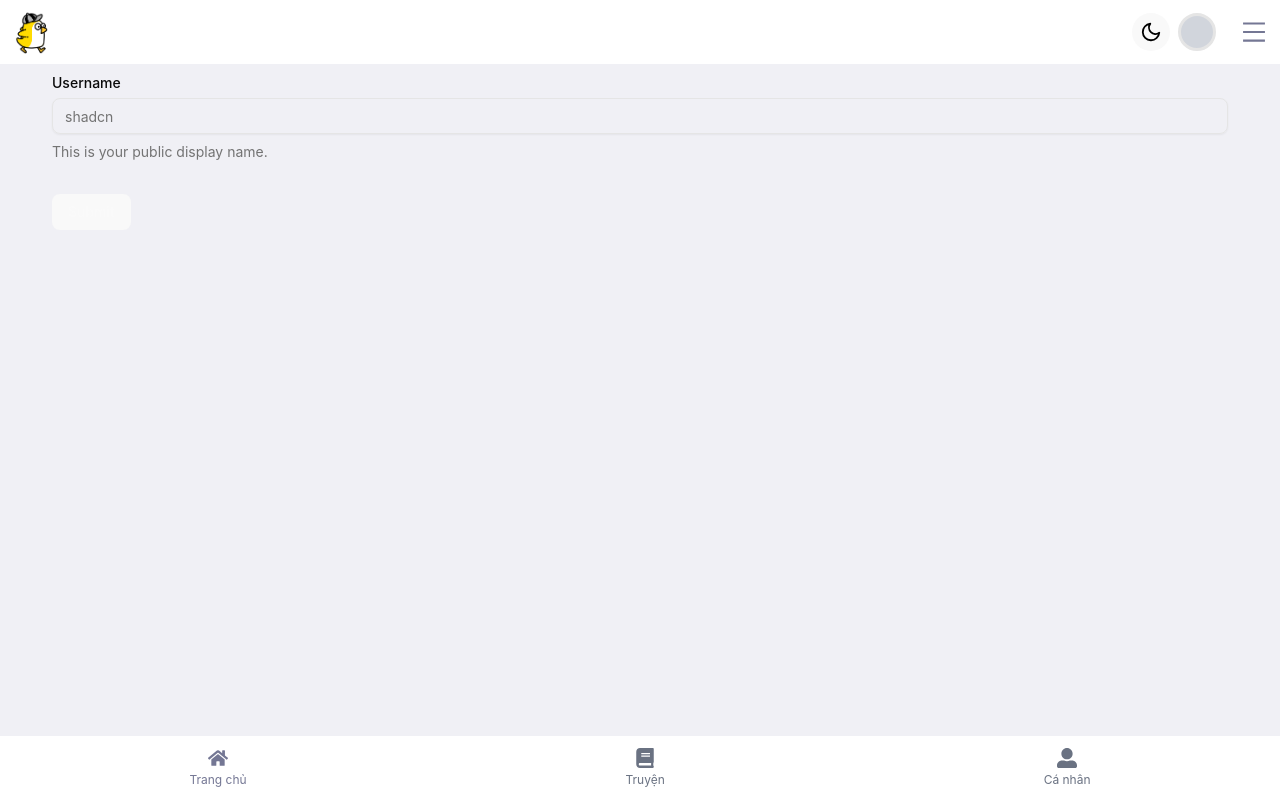
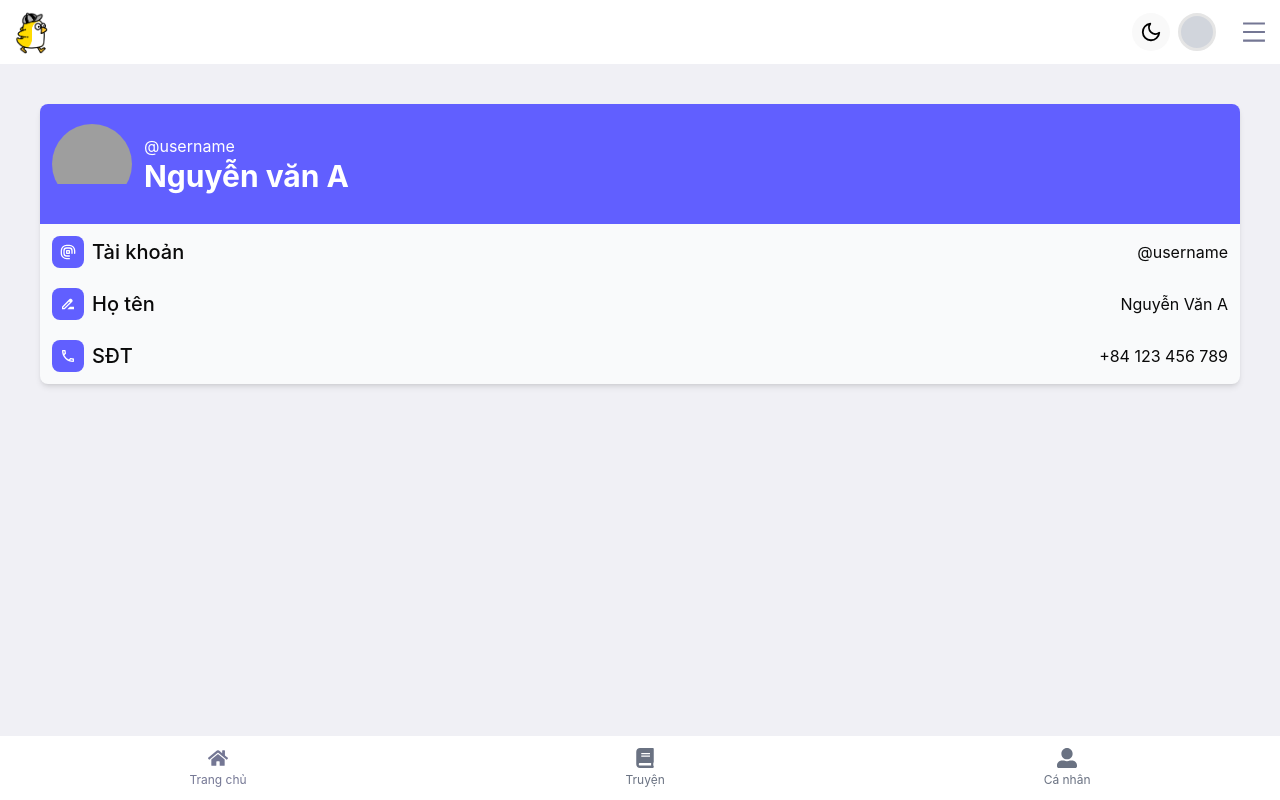
Before and after one commit to tuan0919/personal-app, a React (Vite) app: page /attend in a window 1280 px wide. Built offline with nearby package versions, Linux system fonts and the light colour scheme; grey boxes are pictures that could not be loaded.

Commit message:
update attend page

```diff
--- a/src/pages/Attend.tsx
+++ b/src/pages/Attend.tsx
@@ -14,6 +14,9 @@ import { Input } from "@/components/ui/input";
 import { zodResolver } from "@hookform/resolvers/zod";
 import { useForm } from "react-hook-form";
 import z from "zod";
+import { GrAd } from "react-icons/gr";
+import { MdDriveFileRenameOutline } from "react-icons/md";
+import { MdOutlinePhone } from "react-icons/md";
 
 const formSchema = z.object({
   username: z.string().min(2, {
@@ -21,7 +24,42 @@ const formSchema = z.object({
   }),
 });
 
-export function ProfileForm() {
+function ProfileInfo() {
+  return (
+    <div className="flex flex-col gap-5">
+      {/* row */}
+      <div className="flex items-center justify-between">
+        <div className="flex items-center gap-2">
+          <div className="bg-indigo-500 p-2 rounded-md">
+            <GrAd color="white" />
+          </div>
+          <div className="font-medium text-xl">Tài khoản</div>
+        </div>
+        <span className="font-normal">@username</span>
+      </div>
+      <div className="flex items-center justify-between">
+        <div className="flex items-center gap-2">
+          <div className="bg-indigo-500 p-2 rounded-md">
+            <MdDriveFileRenameOutline color="white" />
+          </div>
+          <div className="font-medium text-xl">Họ tên</div>
+        </div>
+        <span className="font-normal">Nguyễn Văn A</span>
+      </div>
+      <div className="flex items-center justify-between">
+        <div className="flex items-center gap-2">
+          <div className="bg-indigo-500 p-2 rounded-md">
+            <MdOutlinePhone color="white" />
+          </div>
+          <div className="font-medium text-xl">SĐT</div>
+        </div>
+        <span className="font-normal">+84 123 456 789</span>
+      </div>
+    </div>
+  );
+}
+
+function ProfileFormEditing() {
   const form = useForm<z.infer<typeof formSchema>>({
     resolver: zodResolver(formSchema),
     defaultValues: {
@@ -63,8 +101,22 @@ export function Attend() {
     <div className="h-[100vh]">
       <TopNav />
       <div className="h-16"></div>
-      <div className="mx-10 p-3">
-        <ProfileForm />
+      <div className="m-10 bg-gray-50 shadow-md overflow-hidden rounded-md">
+        <div className="bg-indigo-500 h-30 flex items-center">
+          <div className="rounded-full w-20 h-20 m-3 overflow-hidden">
+            <img
+              src="https://static.vecteezy.com/system/resources/previews/036/594/092/non_2x/man-empty-avatar-photo-placeholder-for-social-networks-resumes-forums-and-dating-sites-male-and-female-no-photo-images-for-unfilled-user-profile-free-vector.jpg"
+              alt=""
+            />
+          </div>
+          <div className="flex flex-col">
+            <span className="text-white">@username</span>
+            <span className="font-bold text-3xl text-white">Nguyễn văn A</span>
+          </div>
+        </div>
+        <div className="p-3 ">
+          <ProfileInfo />
+        </div>
       </div>
       <BottomNav />
     </div>
```
